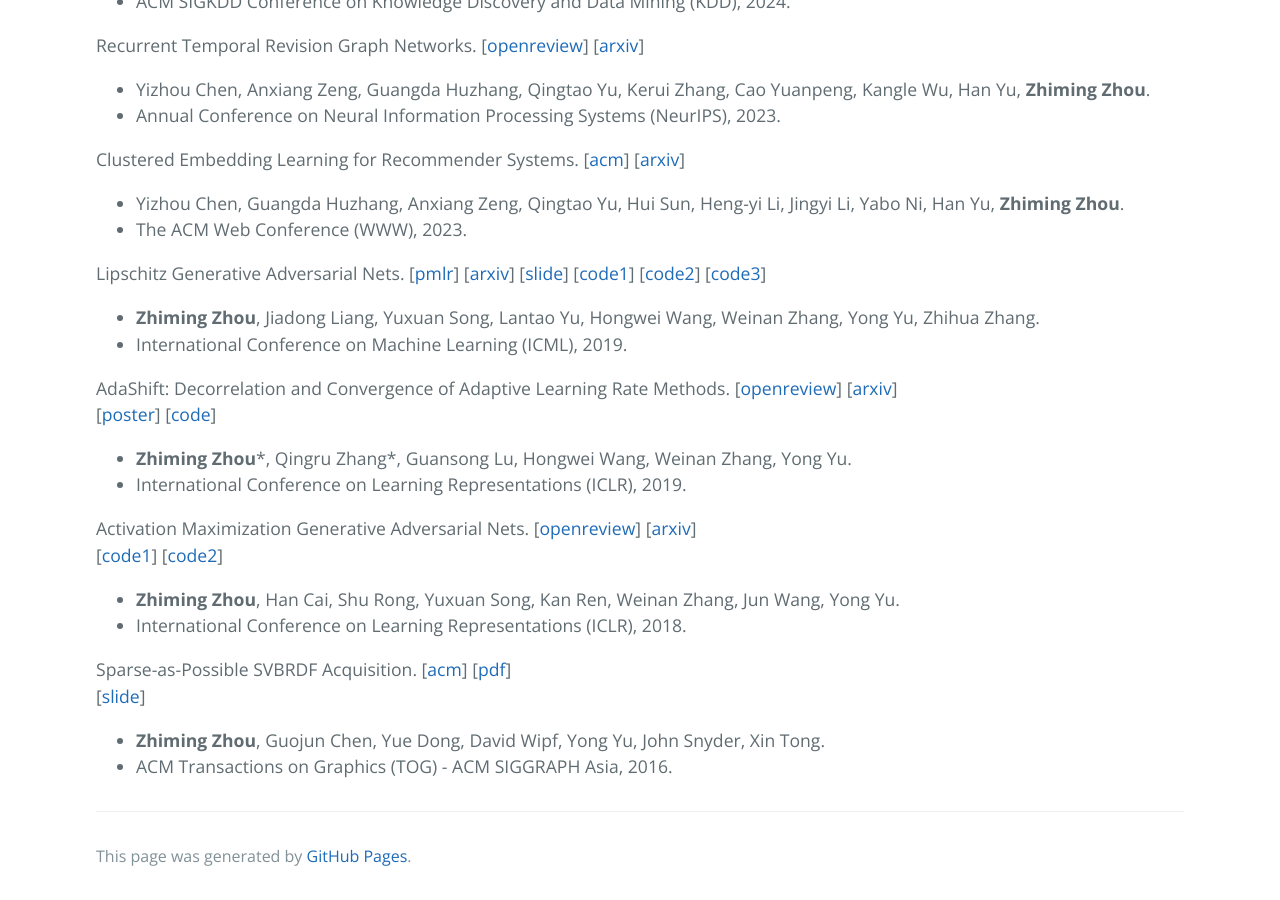
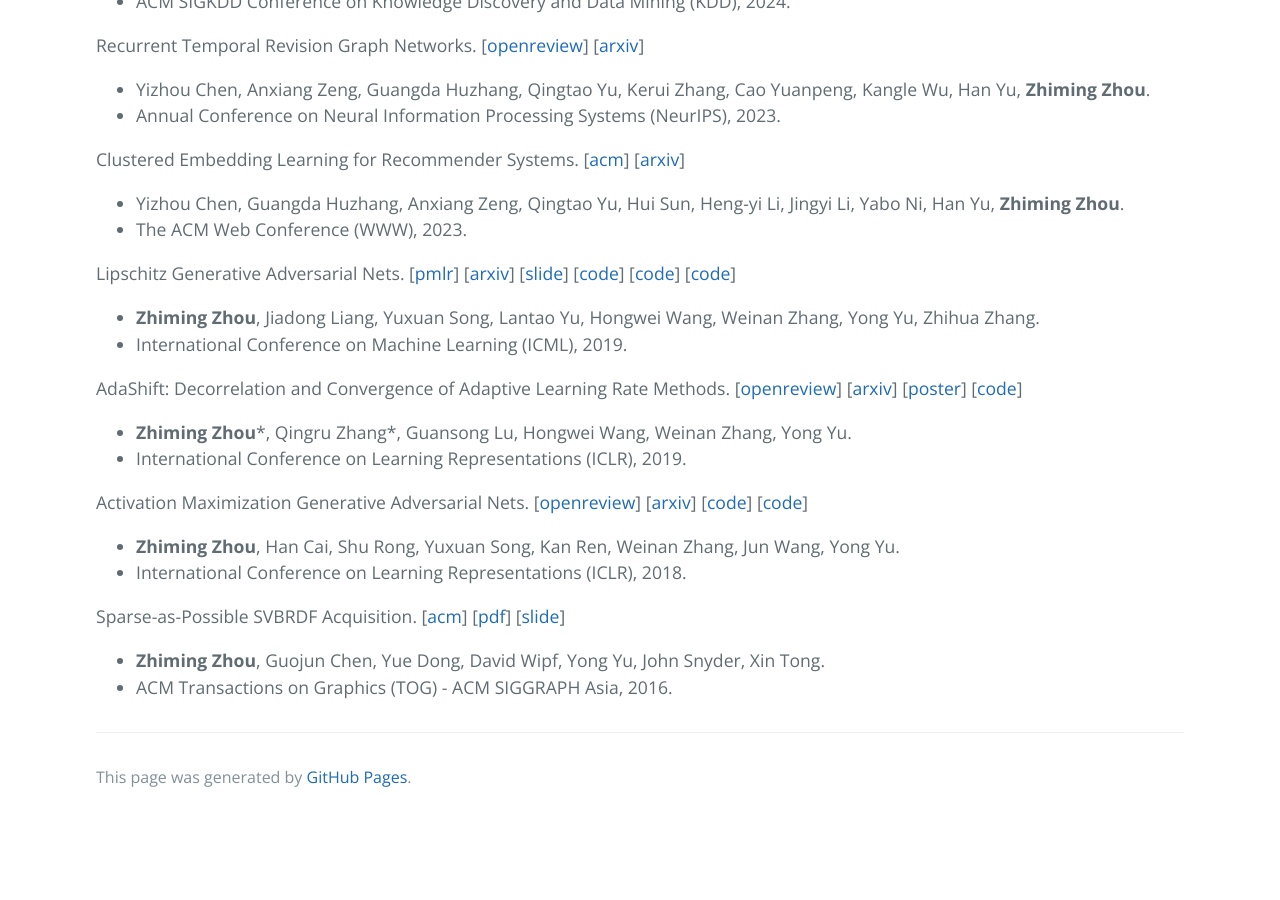
Before and after one commit to ZhimingZhou/zhimingzhou.github.io, a Jekyll site: the page built from index.md, in a window 1280 px wide and 900 px high, scrolled down 1085 px. Built offline with Jekyll 4.4.1, drawn with Linux system fonts in a browser that asks for light colours; after the commit the page ends 1906 px from its top, so only the background shows below that.

Commit message:
Update index.md

```diff
--- a/index.md
+++ b/index.md
@@ -46,9 +46,9 @@ Lipschitz Generative Adversarial Nets.
   \[[pmlr](https://proceedings.mlr.press/v97/zhou19c.html)]
   \[[arxiv](https://arxiv.org/abs/1902.05687)\]
   \[[slide](https://icml.cc/media/Slides/icml/2019/halla(11-14-00)-11-15-10-4628-lipschitz_gener.pdf)\]
-  \[[code1](https://github.com/ZhimingZhou/AdaShift-LGANs-MaxGP-refactored)\]
-  \[[code2](https://github.com/ZhimingZhou/LGANs-for-reproduce)\]
-  \[[code3](https://github.com/ZhimingZhou/MaxGP-MaxAL-for-reproduce)\]
+  \[[code](https://github.com/ZhimingZhou/AdaShift-LGANs-MaxGP-refactored)\]
+  \[[code](https://github.com/ZhimingZhou/LGANs-for-reproduce)\]
+  \[[code](https://github.com/ZhimingZhou/MaxGP-MaxAL-for-reproduce)\]
 - **Zhiming Zhou**, Jiadong Liang, Yuxuan Song, Lantao Yu, Hongwei Wang, Weinan Zhang, Yong Yu, Zhihua Zhang.
 - International Conference on Machine Learning (ICML), 2019.
 
@@ -63,8 +63,8 @@ AdaShift: Decorrelation and Convergence of Adaptive Learning Rate Methods.
 Activation Maximization Generative Adversarial Nets.
   \[[openreview](https://openreview.net/forum?id=HyyP33gAZ&noteId=HyyP33gAZ)\]
   \[[arxiv](https://arxiv.org/abs/1703.02000)\]
-  \[[code1](https://github.com/ZhimingZhou/AM-GANs-refactored)\]
-  \[[code2](https://github.com/ZhimingZhou/AM-GANs-for-reproduce)\]
+  \[[code](https://github.com/ZhimingZhou/AM-GANs-refactored)\]
+  \[[code](https://github.com/ZhimingZhou/AM-GANs-for-reproduce)\]
 - **Zhiming Zhou**, Han Cai, Shu Rong, Yuxuan Song, Kan Ren, Weinan Zhang, Jun Wang, Yong Yu.
 - International Conference on Learning Representations (ICLR), 2018.
 
```
